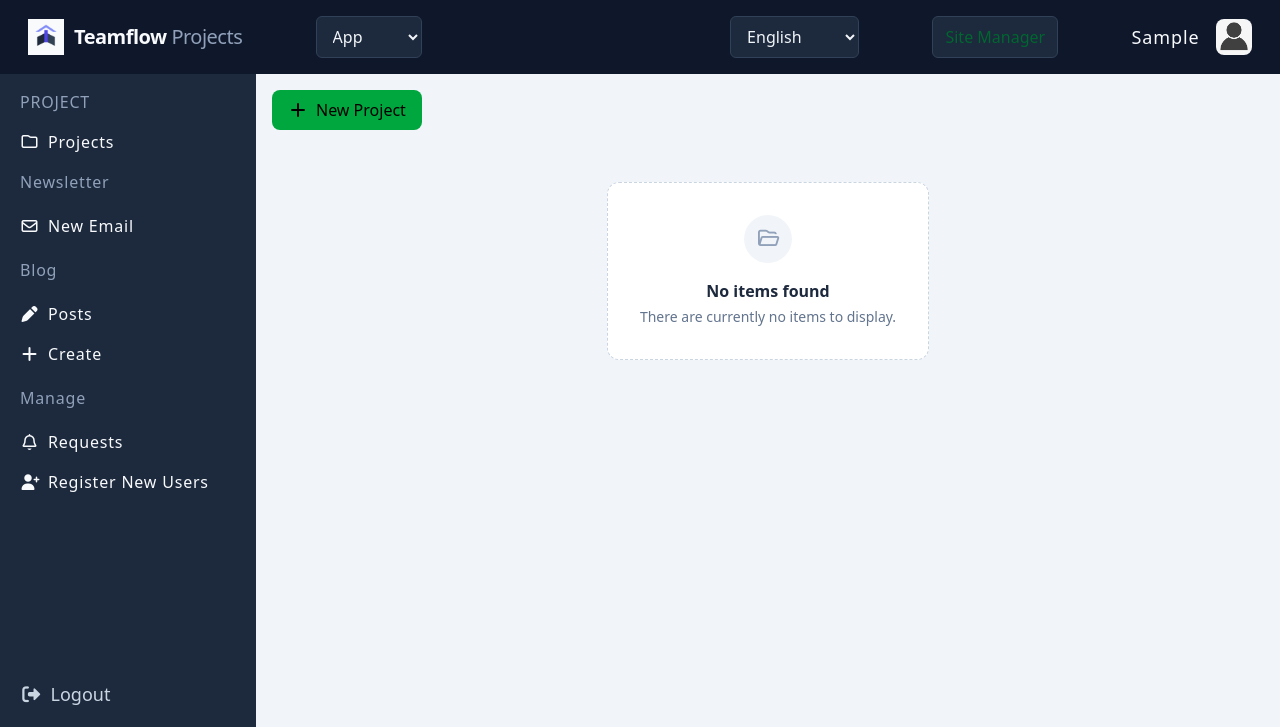
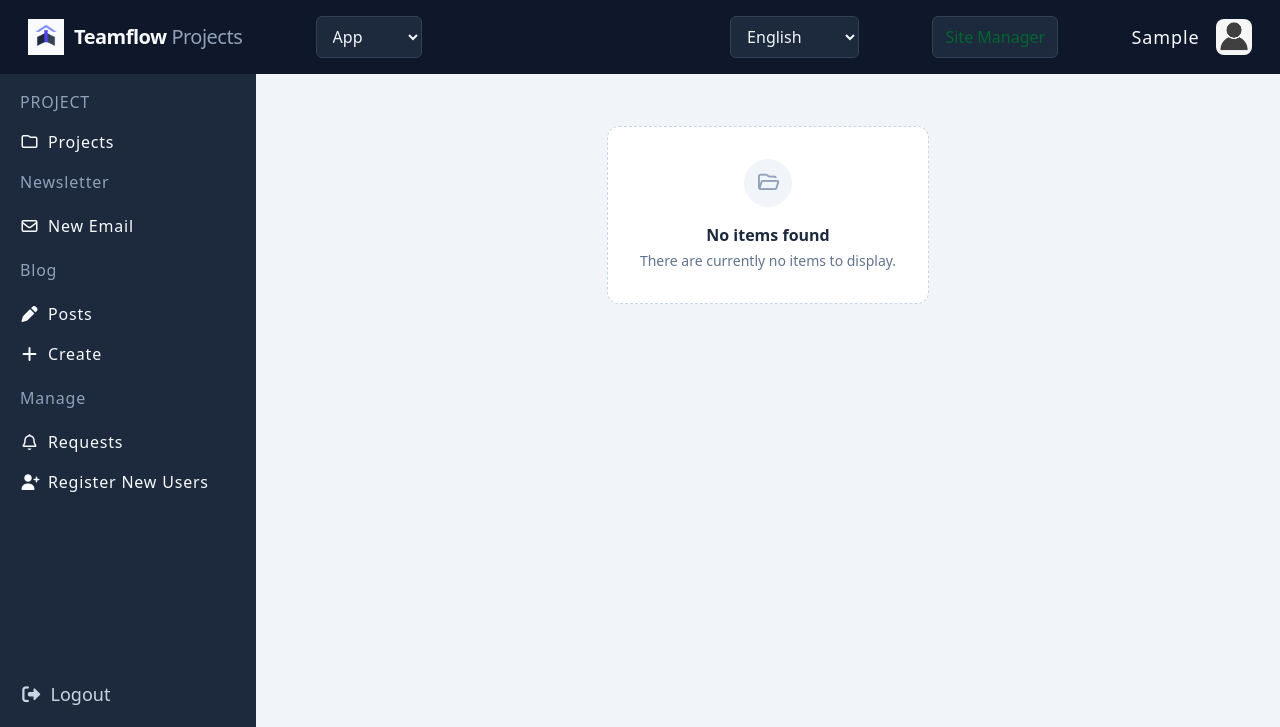
Before and after one commit to Motasem-Rgeiy/Company_Project_Management, a Django app: page /en/project/ in a window 1280 px wide. Shown: the top 727 px of the page. Run offline with Django 5.2, Linux system fonts and the light colour scheme; the visitor is signed in with stand-in values (Sample User, id 1); data that the repository does not hold is empty; style sheets or scripts are compiled from the project's sources; parts of the project's set-up code (start-up, migrations or seed data) failed here and were passed over.

Commit message:
hide add project button from superuser

```diff
--- a/project/templates/project/project_list.html
+++ b/project/templates/project/project_list.html
@@ -8,7 +8,7 @@
 
 <div class="grow text-slate-700 flex flex-col gap-4 p-4">
 
-    {% if perms.project.add_project %}
+    {% if perms.project.add_project and not user.is_superuser %}
         <div class="flex">
             <a class="bg-green-600 px-4 py-2 flex gap-2 items-center rounded-lg " href="{% url "project_create" %}">
                 <i class="fa-solid fa-plus text-black"></i>
```
Also changed, not shown: company_management/settings.py (+3 -5 lines).
